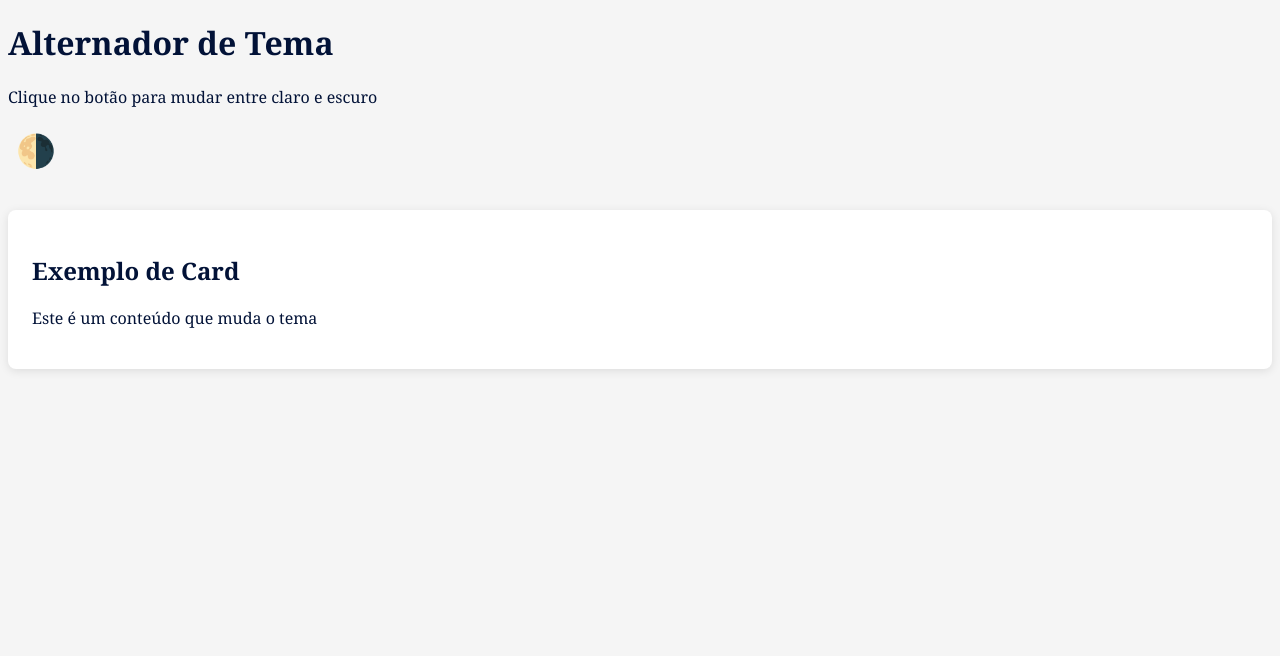
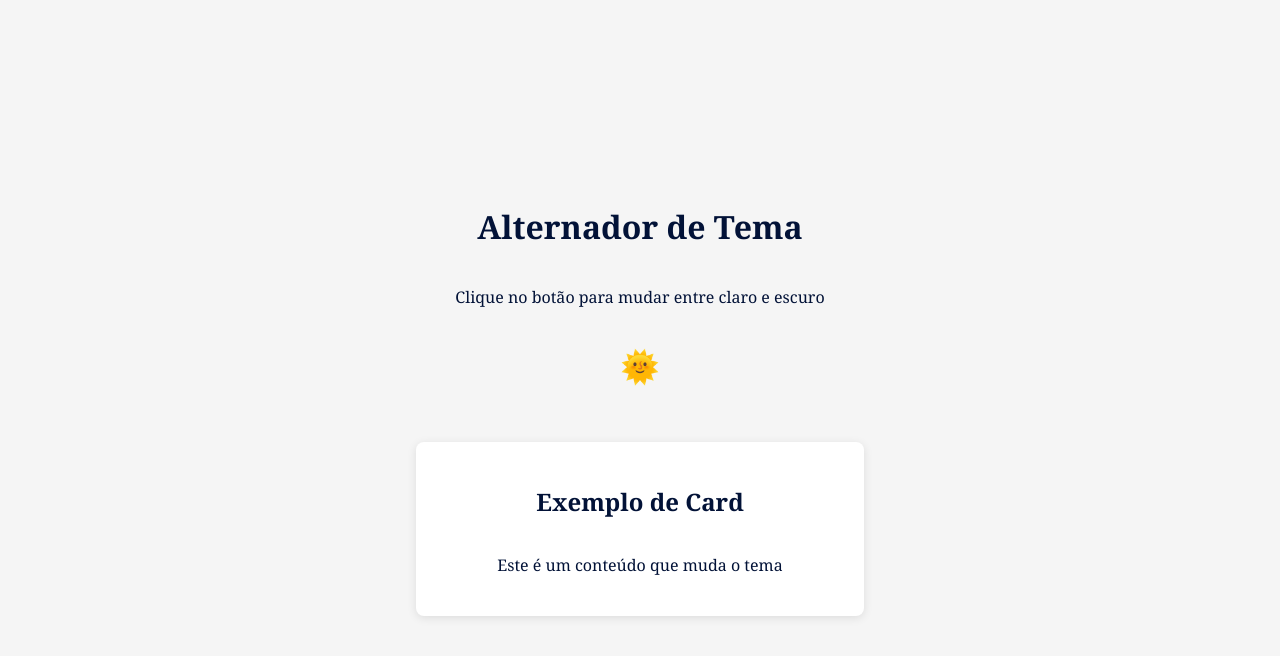
Before and after one commit to jukiaoliveira/front-end-labs, a plain HTML site: page change-theme/index.html in a window 1280 px wide. Drawn offline with Linux system fonts and the light colour scheme.

Commit message:
Alternador de tema - FINAL

```diff
--- a/change-theme/index.html
+++ b/change-theme/index.html
@@ -20,6 +20,6 @@
         <p>Este é um conteúdo que muda o tema</p>
       </section>
     </main>
-    <script src="main.js"></script>
+    <script src="scripts.js"></script>
   </body>
 </html>
--- a/change-theme/scripts.js
+++ b/change-theme/scripts.js
@@ -0,0 +1,28 @@
+document.addEventListener("DOMContentLoaded", () => {
+  const themeToggle = document.getElementById("theme-toggle");
+  const body = document.body;
+  const icon = document.getElementById("icon");
+  const savedTheme =
+    localStorage.getItem("theme") ||
+    (window.matchMedia("(prefers-color-scheme: dark)").matches)
+
+    if (savedTheme === "dark") {
+        body.classList.replace('light-theme', 'dark-theme')
+        icon.textContent = "🌗";
+    } else {
+        body.classList.replace('dark-theme', 'light-theme')
+        icon.textContent = "🌞";
+    }
+
+    themeToggle.addEventListener("click", () => {
+    if (body.classList.contains("light-theme")) {
+      body.classList.replace("light-theme", "dark-theme");
+      icon.textContent = "🌗";
+      localStorage.setItem("theme", "dark");
+    } else {
+      body.classList.replace("dark-theme", "light-theme");
+      icon.textContent = "🌞";
+      localStorage.setItem("theme", "light");
+    }
+  });
+});
--- a/change-theme/style.css
+++ b/change-theme/style.css
@@ -15,6 +15,12 @@
 body {
     font-family: Georgia, 'Times New Roman', Times, serif;
     transition: all 0.3s ease;
+    min-height: 100vh;
+    margin: 0;
+    display: flex;
+    flex-direction: column;
+    justify-content: center;
+    align-items: center;
 }
 
 .light-theme {
@@ -27,10 +33,21 @@ body {
     color: var(--dark-text);
 }
 
+main {
+    display: flex;
+    flex-direction: column;
+    align-items: center;
+    width: 100%;
+}
+
 .container {
     max-width: 800px;
     margin: 0 auto;
     padding: 2rem;
+    width: 100%;
+    display: flex;
+    flex-direction: column;
+    align-items: center;
 }
 
 button {
@@ -39,6 +56,10 @@ button {
     border: none;
     cursor: pointer;
     font-size: 2rem;
+    display: flex;
+    justify-content: center;
+    align-items: center;
+    margin: 1rem 0;
 }
 
 .card {
@@ -47,6 +68,12 @@ button {
     box-shadow: 0 2px 10px var(--light-shadow);
     margin-top: 2rem;
     transition: all 0.3s ease;
+    display: flex;
+    flex-direction: column;
+    align-items: center;
+    text-align: center;
+    width: 100%;
+    max-width: 400px;
 }
 
 .light-theme .card {
```
